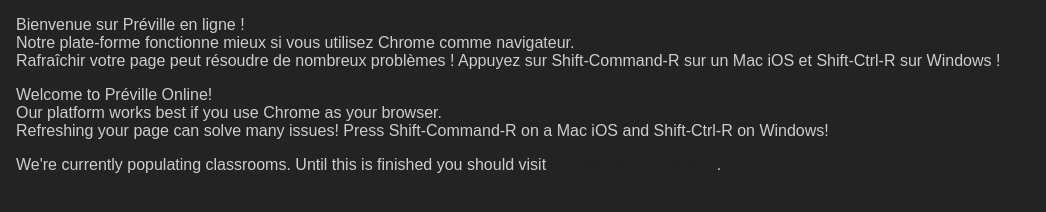
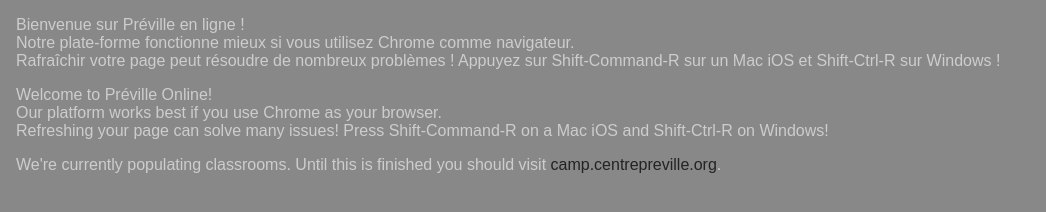
Before and after one commit to opencoca/arts.centrepreville.org, a plain HTML site: page class_list.html in a window 1280 px wide. Shown: the whole page, without its empty margins (0-1046 px from the left). Drawn offline with Linux system fonts and the light colour scheme.

Commit message:
Update class_list.html

```diff
--- a/class_list.html
+++ b/class_list.html
@@ -10,7 +10,7 @@
       body {
   margin: 0;
   padding: 0;
-  background: #232323;
+  background: #888;
   color: #cdcdcd;
   font-family: "Avenir Next", "Avenir", sans-serif;
 }
```
